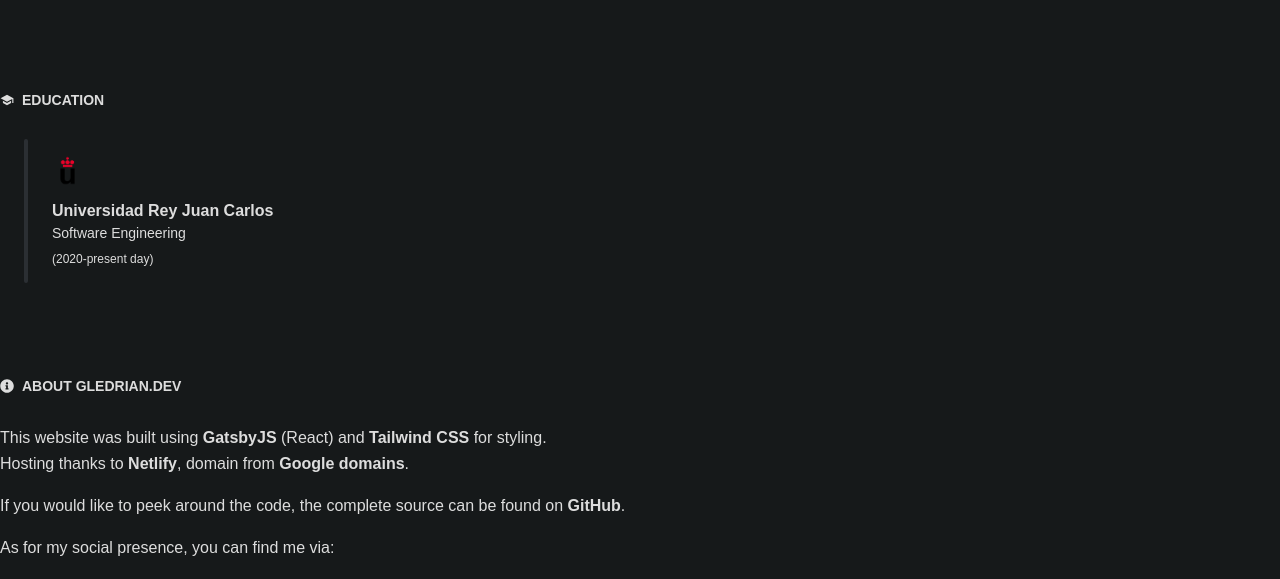
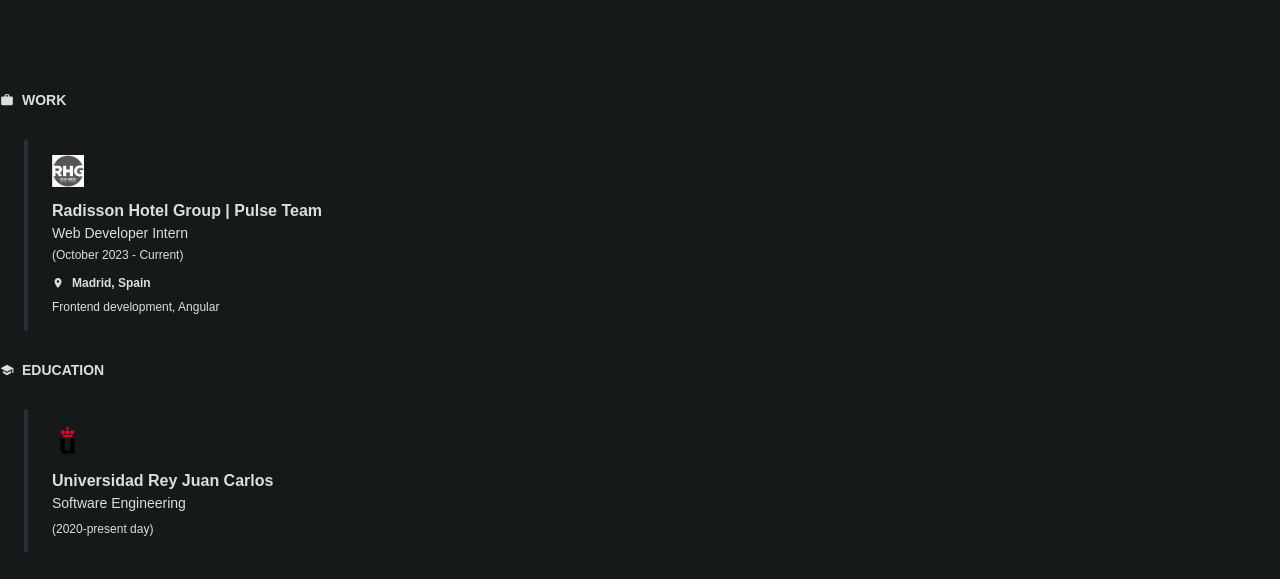
Before and after one commit to gutche/portfolio, a Gatsby site: page / in a window 1280 px wide. Shown: the part 1892-2471 px from the top of the page. Built offline with nearby package versions, Linux system fonts and the light colour scheme; Gatsby itself is replaced by a stand-in of ours.

Commit message:
add work section

```diff
--- a/package.json
+++ b/package.json
@@ -6,7 +6,7 @@
   "license": "0BSD",
   "scripts": {
     "build": "gatsby build",
-    "develop": "gatsby develop",
+    "dev": "gatsby develop",
     "format": "prettier --write \"**/*.{js,jsx,ts,tsx,json,md}\"",
     "start": "npm run develop",
     "serve": "gatsby serve",
--- /dev/null
+++ b/src/data/work.json
@@ -0,0 +1,10 @@
+[
+    {
+      "icon": "../images/work/rhg.png",
+      "title": "Radisson Hotel Group | Pulse Team",
+      "subtitle": "Web Developer Intern",
+      "period": "October 2023 - Current",
+      "location": "Madrid, Spain",
+      "specialization": "Frontend development, Angular"
+    }
+  ]
--- a/src/pages/index.js
+++ b/src/pages/index.js
@@ -5,27 +5,30 @@ import Footer from "../sections/Footer"
 import Hero from "../sections/Hero"
 import Projects from "../sections/Projects"
 import Skills from "../sections/Skills"
+import Work from "../sections/Work"
 import * as styles from "./index.module.css"
 import Seo from "../components/Seo"
 
 const IndexPage = () => {
-
   return (
     <>
-    <head>
-      <Seo/>
-    </head>
-    <body>
+      <head>
+        <Seo />
+      </head>
+      <body>
         <Wrapper>
           <div className={`container ${styles.layout}`}>
             <Hero />
             <Projects />
             <Skills />
-            <Education />
+            <div className={styles.workEducation}>
+              <Work />
+              <Education />
+            </div>
             <Footer />
           </div>
         </Wrapper>
-    </body>
+      </body>
     </>
   )
 }
--- a/src/sections/Education.js
+++ b/src/sections/Education.js
@@ -5,8 +5,8 @@ import Heading from "../components/Heading"
 import { MdSchool } from "../components/Icons"
 
 const Education = () => {
-
-  const data = useStaticQuery(graphql`{
+  const data = useStaticQuery(graphql`
+    {
       allEducationJson {
         edges {
           node {
@@ -22,7 +22,8 @@ const Education = () => {
           }
         }
       }
-  }`)
+    }
+  `)
 
   return (
     <section id="education">
@@ -33,15 +34,13 @@ const Education = () => {
         <div className="-ml-2">
           {data.allEducationJson.edges.map(({ node }) => {
             return (
-              <div
-                className="py-4 flex"
-              >
+              <div className="py-4 flex">
                 <div className="ml-8">
-                  {<GatsbyImage
+                  <GatsbyImage
                     className="w-8 h-8"
                     image={node.icon.childImageSharp.gatsbyImageData}
                     alt={node.title}
-                  />}
+                  />
                   <h6 className="mt-3 font-semibold">{node.title}</h6>
                   <h6 className="text-sm">{node.subtitle}</h6>
                   <h6 className="mt-2 text-xs">({node.period})</h6>
--- /dev/null
+++ b/src/sections/Work.js
@@ -0,0 +1,84 @@
+import { graphql, useStaticQuery } from "gatsby"
+import { GatsbyImage } from "gatsby-plugin-image"
+import React, { useState } from "react"
+import Heading from "../components/Heading"
+import { MdLocationOn, MdWork } from "../components/Icons"
+
+const Work = () => {
+  const [max, setMax] = useState(2)
+  const data = useStaticQuery(graphql`
+    {
+      allWorkJson {
+        edges {
+          node {
+            id
+            title
+            subtitle
+            period
+            location
+            specialization
+            icon {
+              childImageSharp {
+                gatsbyImageData(placeholder: BLURRED)
+              }
+            }
+          }
+        }
+      }
+    }
+  `)
+
+  return (
+    <section id="work">
+      <Heading icon={MdWork} title="Work" />
+
+      {/* <div className="bg-primary-800 text-white rounded p-6 mb-8 lg:mr-12">
+        Announcement
+      </div> */}
+
+      <div className="flex">
+        <div className="w-1 bg-gray-500 rounded-full md:ml-6 opacity-25" />
+        <div className="-ml-2">
+          {data.allWorkJson.edges.map(({ node }, index) => {
+            if (index >= max) return null
+
+            return (
+              <div
+                key={node.id}
+                className="py-4 flex wow fadeInDown"
+                style={{
+                  animationDuration: `${index * 200 + 500}ms`,
+                }}
+              >
+                <div className="ml-8">
+                  <GatsbyImage
+                    className="w-8 h-8"
+                    image={node.icon.childImageSharp.gatsbyImageData}
+                    alt={node.title}
+                  />
+                  <div className="mt-3 flex items-baseline">
+                    <h6 className="font-semibold">{node.title}</h6>
+                  </div>
+                  <h6 className="text-sm mb-1">{node.subtitle}</h6>
+                  <h6 className="text-xs mb-3">({node.period})</h6>
+                  <div className="mt-2 flex items-center">
+                    <MdLocationOn size="0.75rem" />
+                    <h6 className="font-semibold text-xs ml-2">
+                      {node.location}
+                    </h6>
+                  </div>
+                  <h6 className="text-xs mt-2">
+                    {/* <strong>Worked with:</strong>*/} {node.specialization}
+                  </h6>
+                </div>
+              </div>
+            )
+          })}
+        </div>
+      </div>
+      {max <= 2 && <div className="ml-12 mt-4 rounded-lg py-2 flex"></div>}
+    </section>
+  )
+}
+
+export default Work
```
Also changed, not shown: src/images/work/rhg.png (added). Lines whose indentation alone changed are shown as unchanged.
